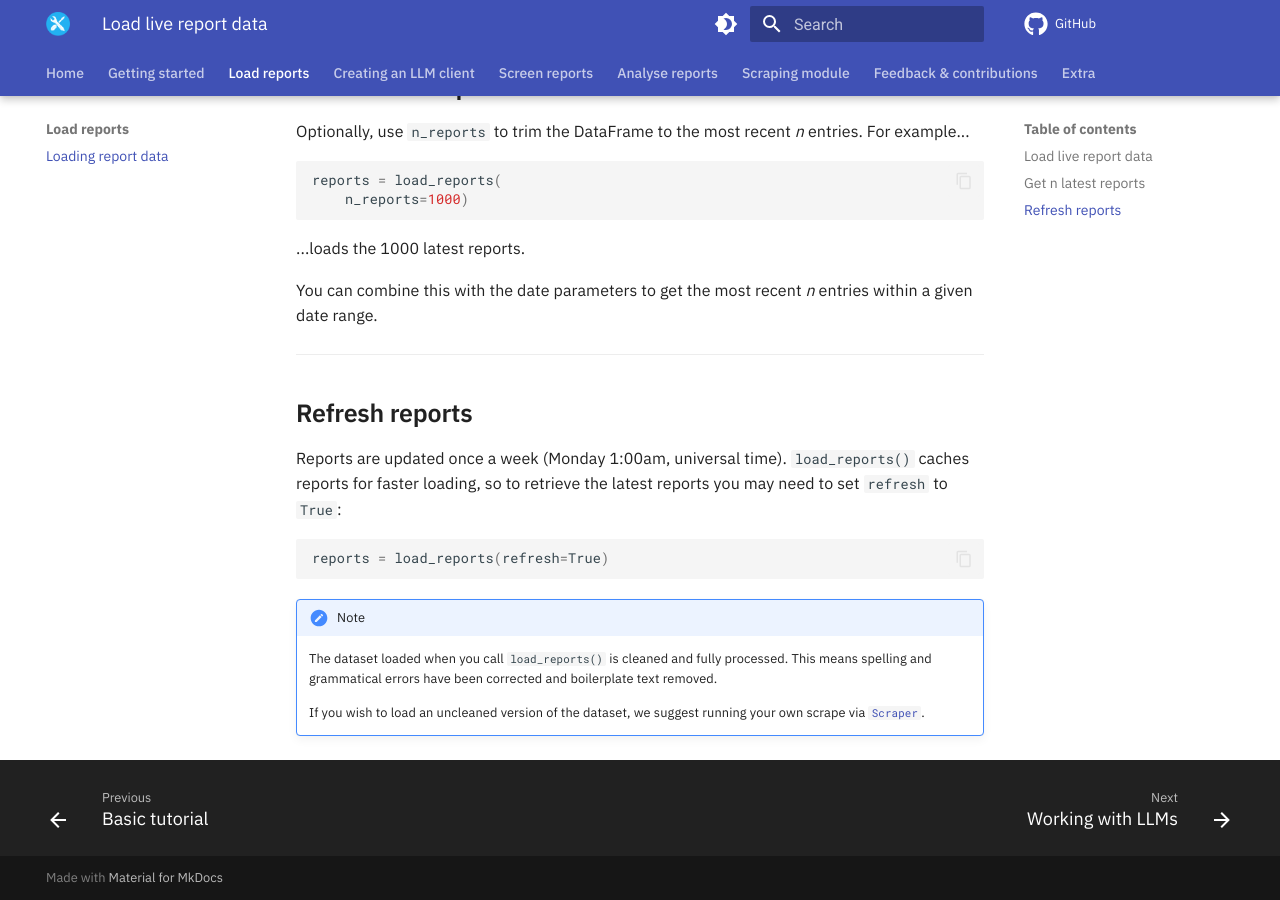
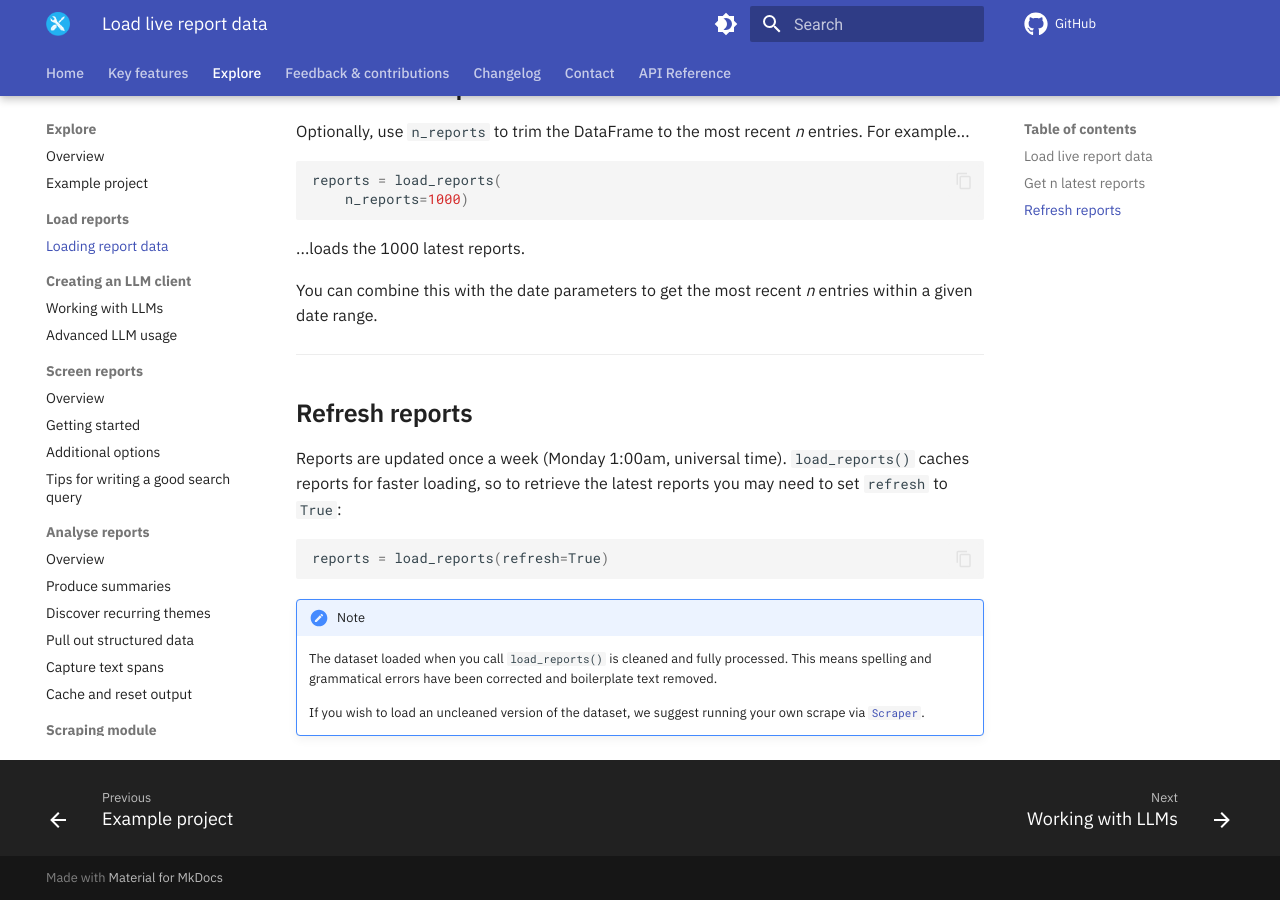
Before and after one commit to Sam-Osian/PFD-toolkit, an MkDocs documentation site: the page built from docs/loader/load_reports.md, in a window 1280 px wide and 900 px high, scrolled down 1311 px. Built offline with MkDocs 1.6.1 and Material for MkDocs 9.7.7, drawn with Linux system fonts in a browser that asks for light colours; comment, search, counter and statistics services are not loaded.

Commit message:
Restructure documentation for clarity

```diff
--- a/mkdocs.yml
+++ b/mkdocs.yml
@@ -97,37 +97,37 @@ nav:
       - Overview: index.md
       - About the data: pfd_reports.md
       - Not a coder?: non_coders.md
-  - Getting started:
-      - Key features: getting_started/key_features.md
-      - Basic tutorial: getting_started/basic_tutorial.md
-  - Load reports:
-      - Loading report data: loader/load_reports.md
-  - Creating an LLM client:
-      - Working with LLMs: llm_setup.md
-      - Advanced LLM usage: llm_advanced.md
-  - Screen reports:
-      - Overview: screener/index.md
-      - Getting started: screener/basics.md
-      - Additional options: screener/options.md
-      - Tips for writing a good search query: screener/tips.md
-  - Analyse reports:
-      - Overview: extractor/index.md
-      - Produce summaries: extractor/summarising.md
-      - Discover recurring themes: extractor/themes.md
-      - Pull out structured data: extractor/basics.md
-      - Capture text spans: extractor/spans.md
-      - Cache and reset output: extractor/caching.md
-  - Scraping module:
-      - Scraping reports: loader/scraper.md
-      - Cleaning scraped data: loader/cleaner.md
+  - Key features: getting_started/key_features.md
+  - Explore:
+      - Overview: learn.md
+      - Example project: getting_started/basic_tutorial.md
+      - Load reports:
+          - Loading report data: loader/load_reports.md
+      - Creating an LLM client:
+          - Working with LLMs: llm_setup.md
+          - Advanced LLM usage: llm_advanced.md
+      - Screen reports:
+          - Overview: screener/index.md
+          - Getting started: screener/basics.md
+          - Additional options: screener/options.md
+          - Tips for writing a good search query: screener/tips.md
+      - Analyse reports:
+          - Overview: extractor/index.md
+          - Produce summaries: extractor/summarising.md
+          - Discover recurring themes: extractor/themes.md
+          - Pull out structured data: extractor/basics.md
+          - Capture text spans: extractor/spans.md
+          - Cache and reset output: extractor/caching.md
+      - Scraping module:
+          - Scraping reports: loader/scraper.md
+          - Cleaning scraped data: loader/cleaner.md
   - Feedback & contributions: contribute.md
-  - Extra:
-      - Changelog: changelog.md
-      - Contact: contact.md
-      - API Reference:
-          - Data loader: reference/loader.md
-          - Screener: reference/screener.md
-          - Extractor: reference/extractor.md
-          - Scraper: reference/scraper.md
-          - Cleaner: reference/cleaner.md
-          - LLM: reference/llm.md
+  - Changelog: changelog.md
+  - Contact: contact.md
+  - API Reference:
+        - Data loader: reference/loader.md
+        - Screener: reference/screener.md
+        - Extractor: reference/extractor.md
+        - Scraper: reference/scraper.md
+        - Cleaner: reference/cleaner.md
+        - LLM: reference/llm.md
```
Also changed, not shown: docs/index.md (+2 -2 lines), docs/learn.md (added, +9 -0 lines).
